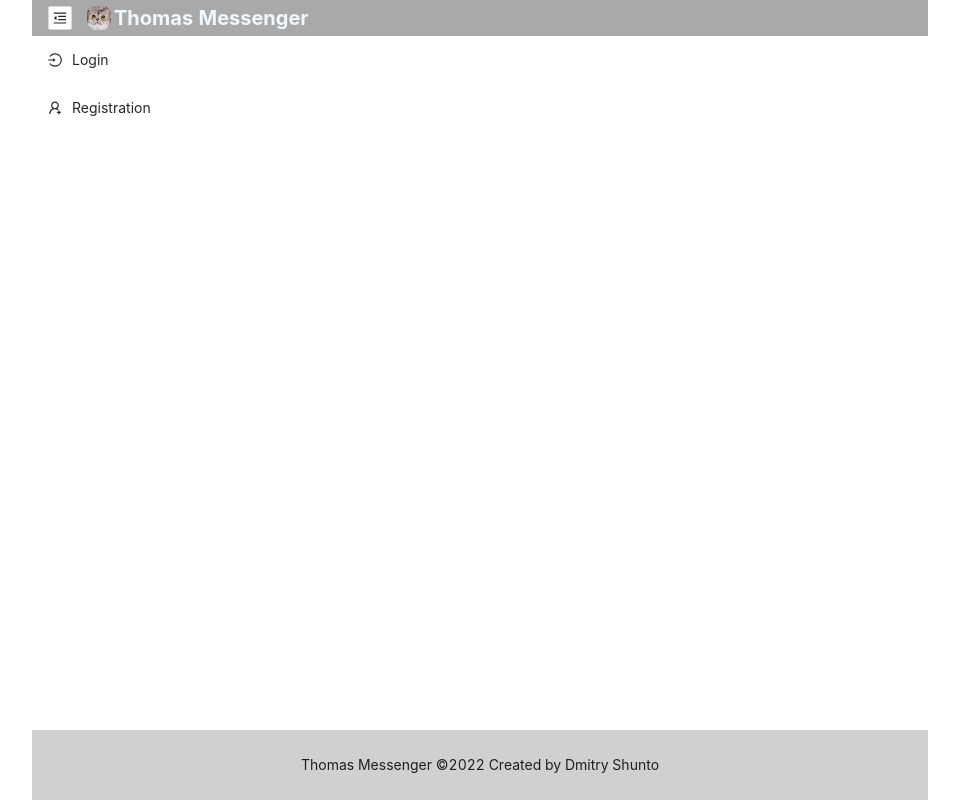
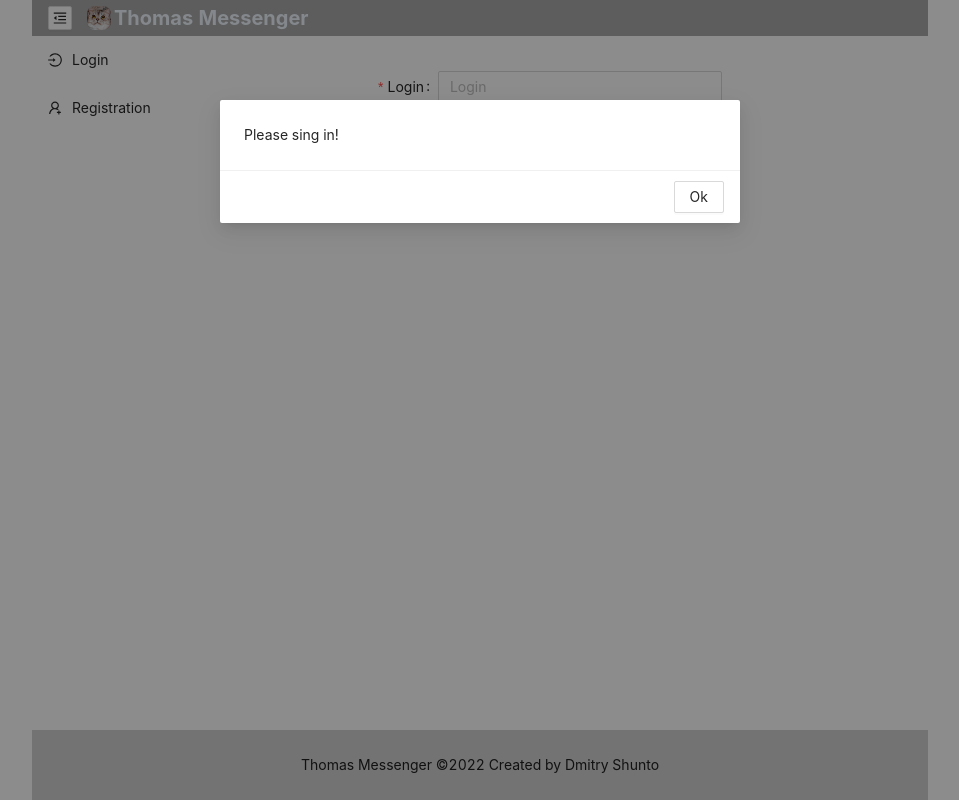
Before and after one commit to dmitryshunto/messeger_client, a React (Create React App) app: page / in a window 1280 px wide. Shown: the whole page, without its empty margins (160-1119 px from the left). Built offline with nearby package versions, Linux system fonts and the light colour scheme; no server answers.

Commit message:
added not found route and root route

```diff
--- a/src/App.tsx
+++ b/src/App.tsx
@@ -20,6 +20,7 @@ import MySider from './Components/Sider/Sider';
 import MyFooter from './Components/Footer/Footer';
 import './App.css'
 import MyHeader from './Components/Header/Header';
+import PageNotFound from './Components/CommonComponents/PageNotFound/PageNotFound';
 
 const { Content } = Layout;
 
@@ -41,7 +42,9 @@ function App() {
 
   const [collapsed, setCollapsed] = useState(window.innerWidth < 800)
 
-  if (useSelector(authSelectors.isGettingData)) return <PreloaderPage fullPage/>
+  const userData = useSelector(authSelectors.data)
+
+  if (useSelector(authSelectors.isGettingData)) return <PreloaderPage fullPage />
 
   return (
     <BrowserRouter>
@@ -49,14 +52,14 @@ function App() {
         className={'siteLayout'}
       >
         <MyHeader
-          collapsed = {collapsed}
-          setCollapsed = {setCollapsed}
+          collapsed={collapsed}
+          setCollapsed={setCollapsed}
         />
         <Layout
           className={'contentLayout'}
         >
           <MySider
-            collapsed = {collapsed}
+            collapsed={collapsed}
           />
           <Content>
             <Routes>
@@ -64,12 +67,17 @@ function App() {
                 <Route index element={<Chats />} />
                 <Route path={`:chatId`} element={<MessagesPage />} />
               </Route>
+              <Route
+                path = '/'
+                element = {userData ? <Chats /> : <LoginPage />}
+              />
               <Route path={`${routes['profile']}:id`} element={<UserProfile />} />
               <Route path={routes['login']} element={<LoginPage />} />
               <Route path={routes['myProfile']} element={<MyProfile />} />
               <Route path={routes['registration']} element={<RegistrationPage />} />
               <Route path={routes['search']} element={<SearchPage />} />
               <Route path={`${routes['startChat']}/:companionId`} element={<StartChat />} />
+              <Route path="*" element = {<PageNotFound />}/>
             </Routes>
           </Content>
         </Layout>
```
